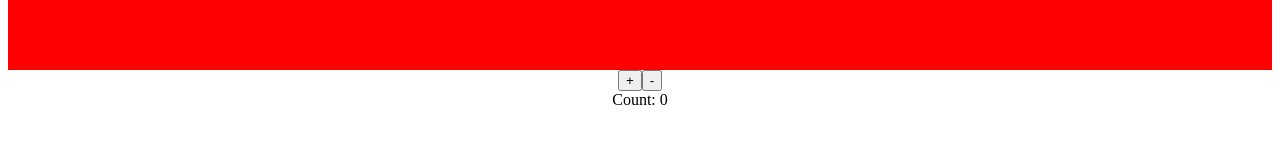
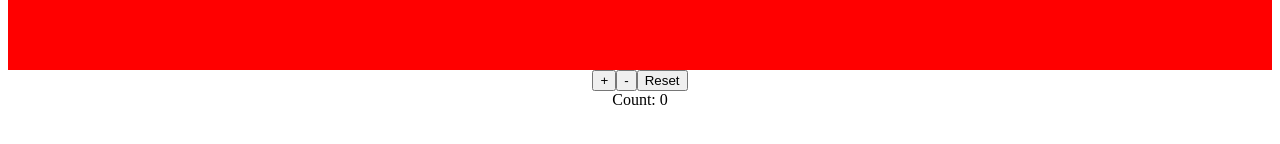
Before and after one commit to yogeshmishra667/tsx-react, a React (Create React App) app: page / in a window 1280 px wide. Shown: the part 498-642 px from the top of the page. Built offline with nearby package versions, Linux system fonts and the light colour scheme.

Commit message:
code for when you do not want to add parameter like reset

```diff
--- a/src/Components/Counter.tsx
+++ b/src/Components/Counter.tsx
@@ -4,10 +4,16 @@
   count: number
 }
 
-type actionProps = {
+type updateAction = {
   type: 'increment' | 'decrement'
   payload: number
 }
+
+type resetAction = {
+  type: 'reset'
+}
+
+type actionProps = updateAction | resetAction
 
 const initialState = { count: 0 }
 
@@ -17,6 +23,8 @@
       return { count: state.count + action.payload }
     case 'decrement':
       return { count: state.count - action.payload }
+    case 'reset':
+      return initialState
     default:
       return state
   }
@@ -32,6 +40,7 @@
       <button onClick={() => dispatch({ type: 'decrement', payload: 1 })}>
         -
       </button>
+      <button onClick={() => dispatch({ type: 'reset' })}>Reset</button>
       <div>Count: {state.count}</div>
     </div>
   )
```
